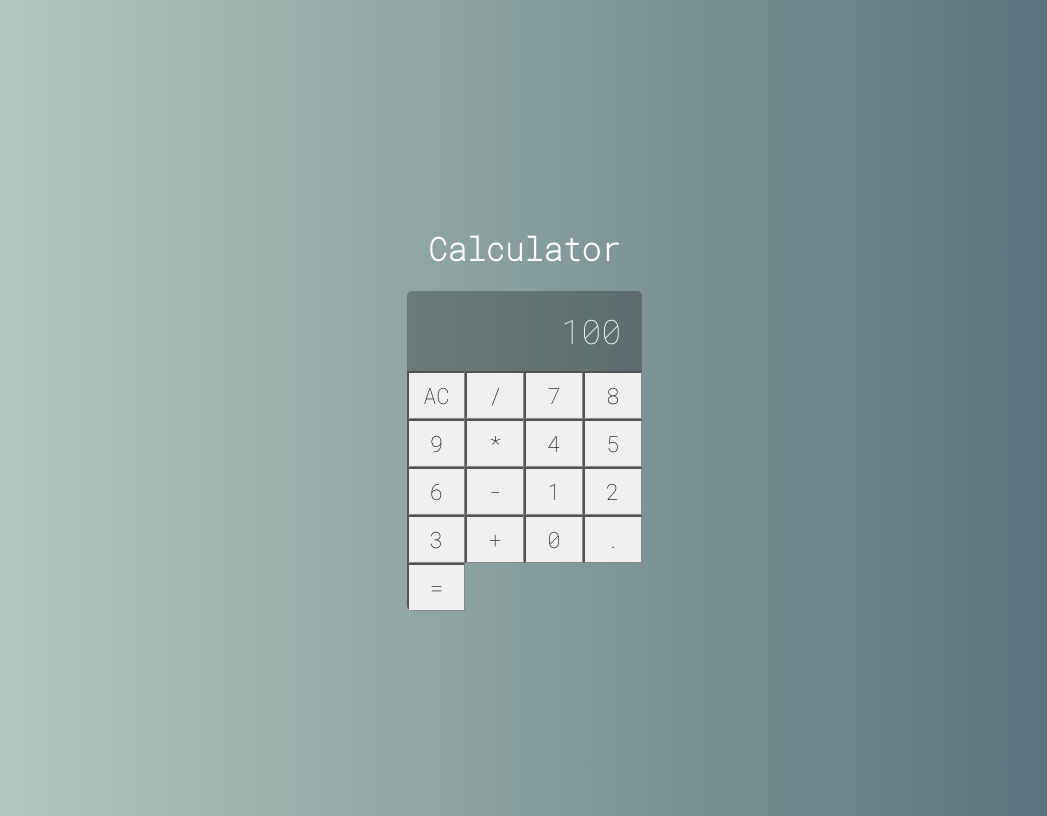
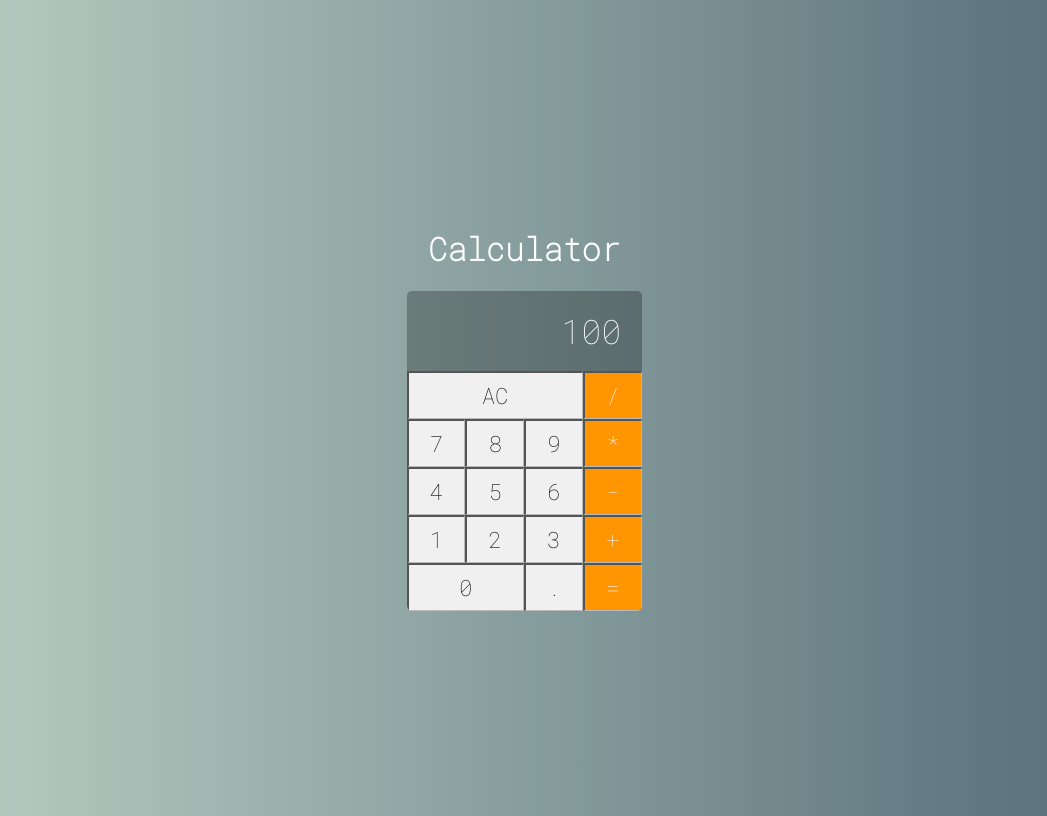
Before and after one commit to gustavo-silva-clear/Calculator_Project, a React (Create React App) app: page / in a window 1280 px wide. Shown: the whole page, without its empty margins (116-1163 px from the left). Built offline with nearby package versions, Linux system fonts and the light colour scheme.

Commit message:
fix: Button component

```diff
--- a/src/components/Button.css
+++ b/src/components/Button.css
@@ -1,7 +1,7 @@
 :root {
 
 --bg-button: #f0f0f0;
---border-button: solid 1px #888;
+--border-button: solid 1px #b9b9b9;
 
 
 }
@@ -14,3 +14,33 @@
 border-bottom: var(--border-button);
 
 }
+
+.button:active {
+
+background-color: #c2c2c2;
+
+}
+.button.double {
+
+grid-column: span 2;
+
+}
+
+.button.triple {
+
+grid-column: span 3;
+
+}
+
+.button.operation {
+
+background-color: #ff9500;
+color:#fff;
+
+}
+.button.operation:active {
+
+    background-color: #ff9500cc;
+
+
+}
--- a/src/components/Button.jsx
+++ b/src/components/Button.jsx
@@ -3,9 +3,18 @@
 
 export default props => {
 
+    let classes = 'button '
 
-return(
-    <button className="button">{props.label}</button>
+    classes += props.operation ? 'operation' : ''
+    classes += props.double ? 'double' : ''
+    classes += props.triple ? 'triple' : ''
+
+    return (
+        <button
+        onClick = { e => props.click && props.click(props.label)}
+        className={classes}>
+            {props.label}
+        </button>
 
     )
 
--- a/src/main/Calculator.jsx
+++ b/src/main/Calculator.jsx
@@ -7,29 +7,56 @@
 
 export default class Calculator extends Component {
 
+    constructor(props) {
+
+        super(props)
+
+        this.clearMemory = this.clearMemory.bind(this)
+        this.setOperation = this.setOperation.bind(this)
+        this.addDigit = this.addDigit.bind(this)
+
+
+    }
+
+    clearMemory() {
+
+        console.log('limpar')
+
+    }
+
+    setOperation(operation) {
+
+        console.log(operation)
+
+    }
+
+    addDigit(n) {
+
+        console.log(n)
+
+    }
     render() {
-
         return (
 
             <div className="calculator">
-                <Display value = {100}></Display>
-                <Button  label='AC'/>
-                <Button label='/'/>
-                <Button label='7'/>
-                <Button label='8'/>
-                <Button label='9'/>
-                <Button label='*'/>
-                <Button label='4'/>
-                <Button label='5'/>
-                <Button label='6'/>
-                <Button label='-'/>
-                <Button label='1'/>
-                <Button label='2'/>
-                <Button label='3'/>
-                <Button label='+'/>
-                <Button label='0'/>
-                <Button label='.'/>
-                <Button label='='/>
+                <Display value={100}></Display>
+                <Button label='AC' click={this.clearMemory} triple />
+                <Button label='/' click={this.setOperation} operation/>
+                <Button label='7' click={this.addDigit} />
+                <Button label='8' click={this.addDigit} />
+                <Button label='9' click={this.addDigit} />
+                <Button label='*' click={this.setOperation} operation/>
+                <Button label='4' click={this.addDigit} />
+                <Button label='5' click={this.addDigit} />
+                <Button label='6' click={this.addDigit} />
+                <Button label='-' click={this.setOperation} operation />
+                <Button label='1' click={this.addDigit} />
+                <Button label='2' click={this.addDigit} />
+                <Button label='3' click={this.addDigit} />
+                <Button label='+' click={this.setOperation} operation/>
+                <Button label='0' click={this.addDigit} double/>
+                <Button label='.' click={this.addDigit} />
+                <Button label='=' click={this.setOperation} operation/>
 
 
             </div>
```
